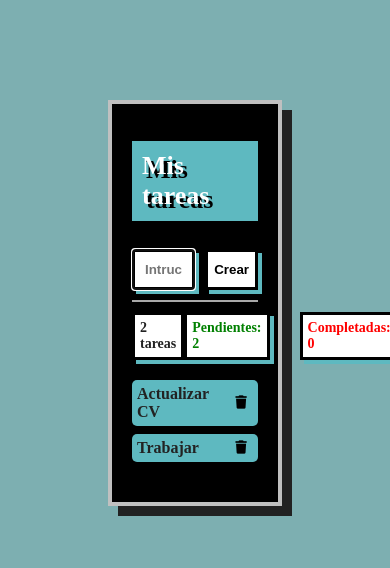
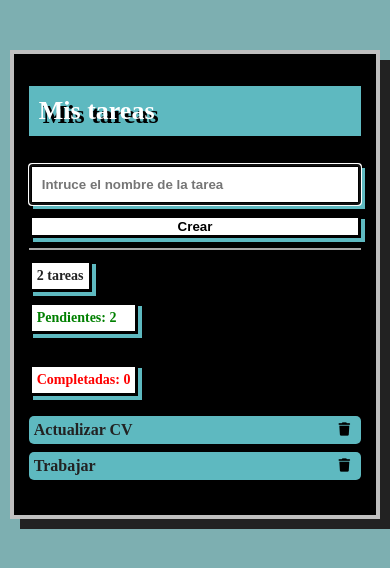
Before and after one commit to josemanueltm/projects-practices-JM, a Vue app in the folder JM-TodoList/: page / in a window 390 px wide. Shown: the top 568 px of the page. Built offline with nearby package versions, Linux system fonts and the light colour scheme.

Commit message:
update tablet

```diff
--- a/JM-TodoList/src/assets/main.scss
+++ b/JM-TodoList/src/assets/main.scss
@@ -1,8 +1,17 @@
+* {
+  box-sizing: border-box;
+}
+
+
+
 body {
   background-color: #7dafb1;
   font-family: 'Press Start 2P', cursive;
   font-size: 16px;
   color: white;
+  margin: 0;
+  padding: 0;
+  overflow-x: hidden;
 }
 
 .todolist-container {
@@ -11,8 +20,11 @@ body {
   border: 4px solid rgb(192, 192, 192);
   box-shadow: 10px 10px 0px #222;
   border-radius: 0;
+  max-width: 600px;
+  margin: 50px auto;
   padding: 20px;
-  margin: 100px;
+  width: 90%;
+
 
   .title {
     font-size: 26px;
@@ -193,3 +205,30 @@ body {
     }
   }
 }
+
+@media (max-width: 768px) {
+  .todolist-container {
+    padding: 15px;
+    width: 95%;
+  }
+
+  .add-form-task .add-form-task-fild-container {
+    flex-direction: column;
+  }
+
+  .add-form-task .task-input {
+    margin-right: 0;
+    margin-bottom: 10px;
+  }
+
+  .todos-stats {
+    flex-direction: column;
+    gap: 10px;
+    align-items: start;
+  }
+
+  .todos-stats .todos-by-done {
+    flex-direction: column;
+    gap: 10px;
+  }
+}
```
